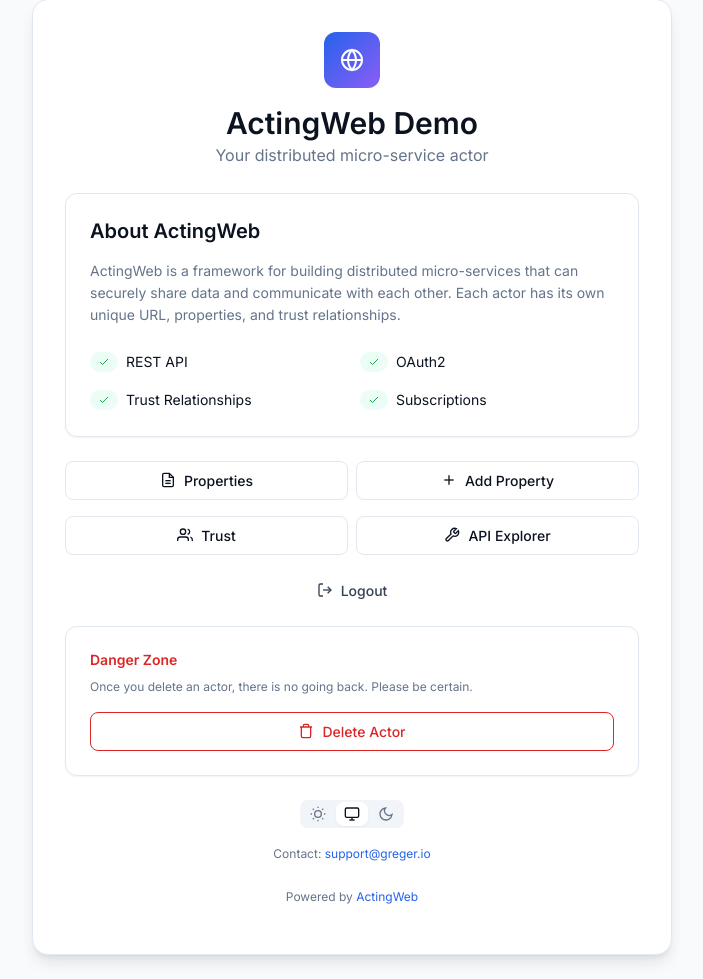
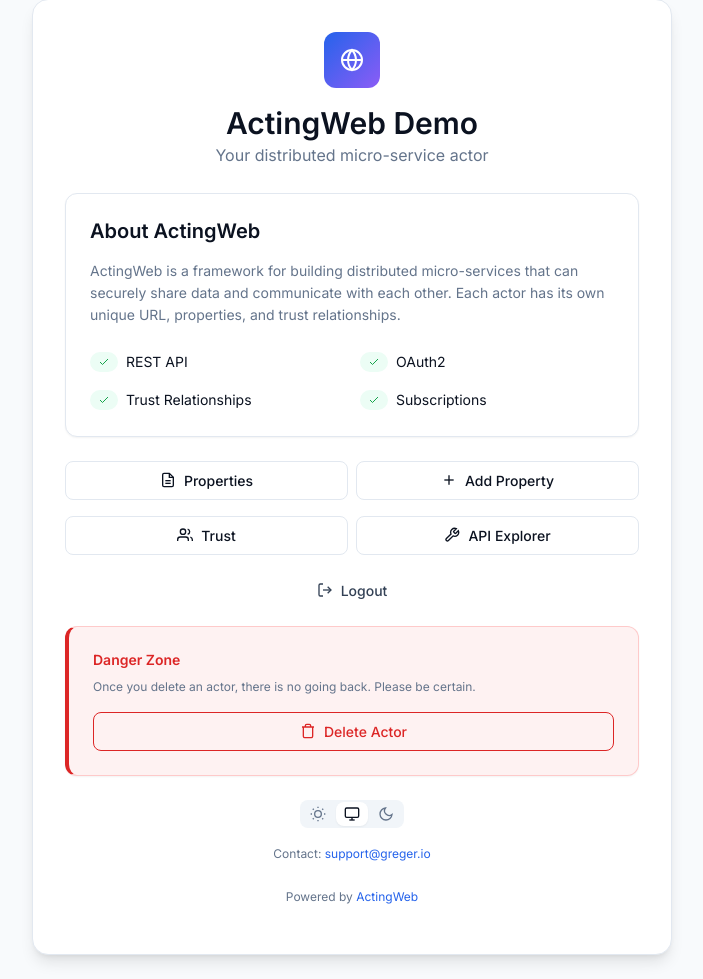
Before and after one commit to actingweb/actingwebdemo, a Flask app: template templates/aw-actor-www-root.html in a window 1280 px wide. Shown: the part 25-1004 px from the top of the page, without its empty margins (288-991 px from the left). Run offline with Flask 3, Linux system fonts and the light colour scheme; the template is opened without the code that fills it, so the values that code supplies are empty.

Commit message:
Review fixes

```diff
--- a/static/style.css
+++ b/static/style.css
@@ -460,6 +460,12 @@ button:active:not(:disabled), .btn:active:not(:disabled) {
   background-color: var(--color-bg-secondary);
 }
 
+.card-danger {
+  border-color: var(--color-danger-border);
+  border-left: 4px solid var(--color-danger);
+  background-color: var(--color-danger-light);
+}
+
 /* Badge */
 .badge {
   display: inline-flex;
--- a/templates/aw-actor-www-root.html
+++ b/templates/aw-actor-www-root.html
@@ -260,8 +260,9 @@
                                 if (json.error) errorMessage = json.error;
                                 if (json.message) errorMessage = json.message;
                             } catch (e) {
-                                if (text && text.length > 0 && text.length < 200) {
-                                    errorMessage = text;
+                                if (text && text.length > 0) {
+                                    // Truncate long error messages but always show something
+                                    errorMessage = text.length > 500 ? text.substring(0, 500) + '...' : text;
                                 }
                             }
                             throw new Error(errorMessage);
--- a/templates/aw-root-factory.html
+++ b/templates/aw-root-factory.html
@@ -36,8 +36,8 @@
                 Enter your email to login or create your ActingWeb actor. You'll be redirected to authenticate via OAuth2.
             </div>
 
-            <div class="alert alert-warning mb-md">
-                <svg width="16" height="16" viewBox="0 0 24 24" fill="none" stroke="currentColor" stroke-width="2" style="display: inline-block; vertical-align: middle; margin-right: 0.5rem;">
+            <div class="alert alert-warning mb-md" role="alert">
+                <svg aria-hidden="true" width="16" height="16" viewBox="0 0 24 24" fill="none" stroke="currentColor" stroke-width="2" style="display: inline-block; vertical-align: middle; margin-right: 0.5rem;">
                     <path d="M10.29 3.86L1.82 18a2 2 0 0 0 1.71 3h16.94a2 2 0 0 0 1.71-3L13.71 3.86a2 2 0 0 0-3.42 0z"/>
                     <line x1="12" y1="9" x2="12" y2="13"/>
                     <line x1="12" y1="17" x2="12.01" y2="17"/>
```
Also changed, not shown: templates/aw-oauth-authorization-form.html (+4 -4 lines), 1 other file.
